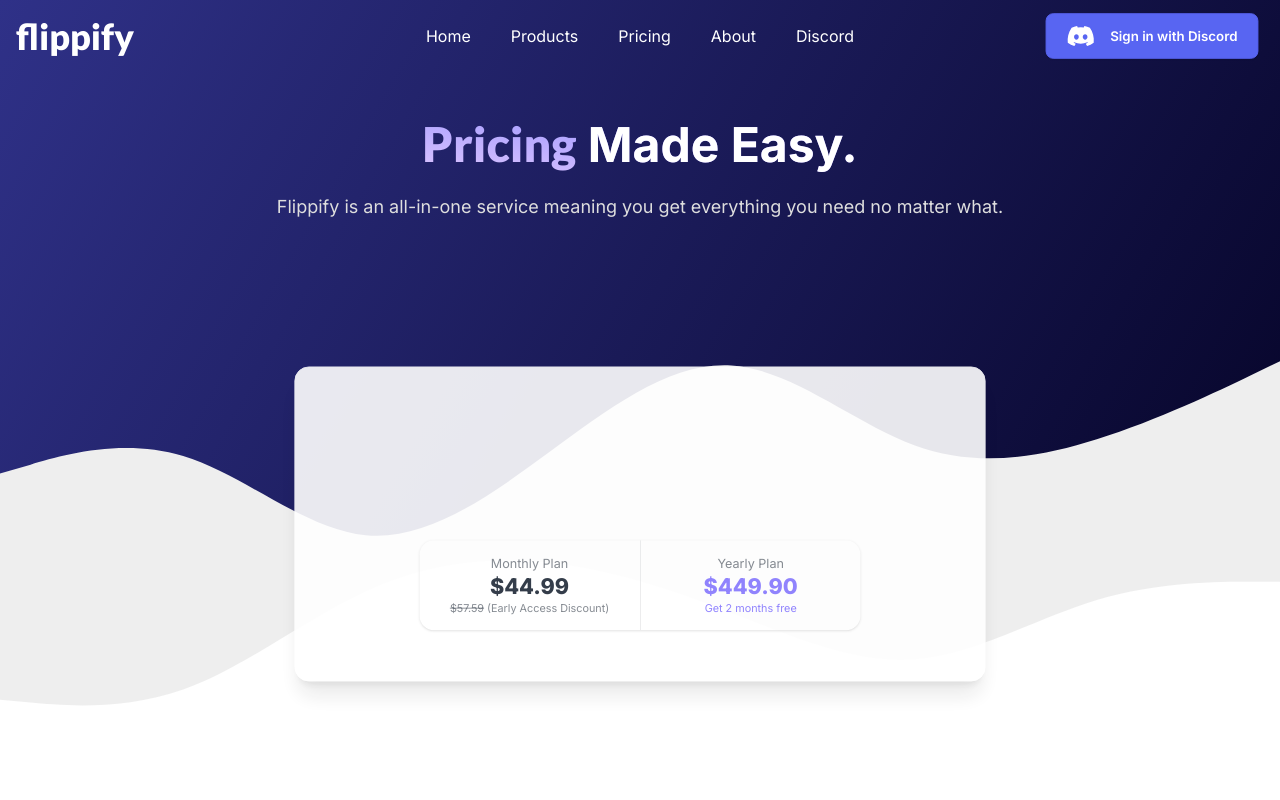
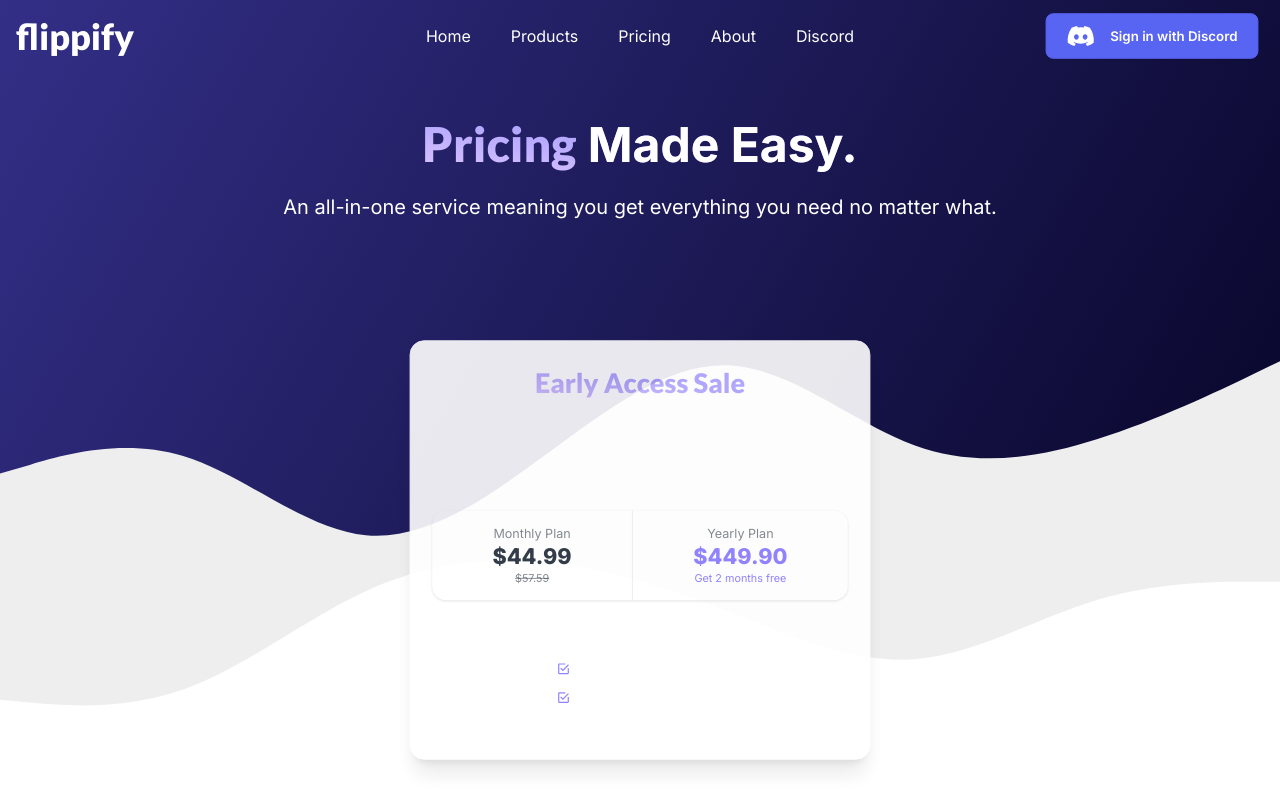
Before and after one commit to FlippifyDev/flippify-app, a Next.js app: page /l/pricing in a window 1280 px wide. Shown: the top 800 px of the page. Built offline with nearby package versions, Linux system fonts and the light colour scheme; no server answers.

Commit message:
Home Page Done - just edit background. Also Price Cards are done except for the extra services offered.

```diff
--- a/app/l/components/HomeContent.tsx
+++ b/app/l/components/HomeContent.tsx
@@ -4,6 +4,7 @@
 import AboutFlippify from './AboutFlippify';
 import PhoneMockup from './PhoneMockup';
 import BrowserMockup from './BrowserMockup';
+import PoweredByCompanies from './PoweredByCompanies';
 
 const lato = Lato({ weight: '900', style: 'italic', subsets: ['latin'] });
 const inter = Inter({ subsets: ['latin'] });
@@ -11,14 +12,24 @@
 const HomeContent = ({ className = '' }) => {
   return (
     <div className={`home-details-container ${className}`}>
-      <div className='flex flex-col items-center space-y-8'>
-        <p className={`${lato.className} text-5xl from-textGradStart to-textGradEnd to-60% bg-gradient-to-tr bg-clip-text text-transparent py-1 text-center`}>
-          Flipping
-          <a className={`${inter.className} mb-8 text-white text-5xl font-bold`}> Made Easy.</a>
+      <div className='flex flex-col items-center space-y-3'>
+        <p className={`${lato.className} text-5xl from-textGradStart to-textGradEnd to-60% bg-gradient-to-tr bg-clip-text text-transparent text-center`}>
+          Reselling
+          <a className={`${inter.className} text-white text-5xl font-bold`}> made easy</a>
         </p>
-        <p className='mb-8 text-greyText text-lg text-center m-2'>
+        <p className={`${inter.className} text-white text-5xl font-bold`}>
+        with our bots and tools.
+        </p>
+        <p className='mb-8 pb-1 pt-2 text-greyText text-lg text-center'>
           Providing An All-In-One Service Focused On Accelerating Your Reselling Profits.
         </p>
+        <div className="flex items-center mb-3 pb-2">
+            <span className="inline-block mr-2 text-grayText opacity-90 text-md">Powered by</span>
+            <span><PoweredByCompanies /></span>
+        </div>
+
+
+
         <GetEarlyAccess />
         <AboutFlippify />
         <PhoneMockup />
--- /dev/null
+++ b/app/l/components/PoweredByCompanies.tsx
@@ -0,0 +1,20 @@
+import React from 'react'
+
+const PoweredByCompanies = () => {
+  return (
+    <div className="avatar-group -space-x-5 rtl:space-x-reverse">
+        <div className="avatar">
+            <div className="w-8">
+            <img src="https://uxwing.com/wp-content/themes/uxwing/download/brands-and-social-media/discord-round-color-icon.png" />
+            </div>
+        </div>
+        <div className="avatar">
+            <div className="w-8">
+            <img src="https://images.ctfassets.net/fzn2n1nzq965/HTTOloNPhisV9P4hlMPNA/cacf1bb88b9fc492dfad34378d844280/Stripe_icon_-_square.svg?q=80&w=1082" />
+            </div>
+        </div>
+    </div>
+  )
+}
+
+export default PoweredByCompanies
--- a/app/l/components/PriceCard.tsx
+++ b/app/l/components/PriceCard.tsx
@@ -3,6 +3,13 @@
 import React, { useState } from 'react';
 import PriceStat from './PriceStat';
 import SubscribeNow from './SubscribeNow';
+import { Lato, Inter } from 'next/font/google';
+import { IoMdCheckboxOutline } from "react-icons/io";
+import { CiShoppingTag } from "react-icons/ci";
+
+
+const lato = Lato({ weight: '900', style: 'italic', subsets: ['latin'] });
+const inter = Inter({ subsets: ['latin'] });
 
 interface PriceCardProps {
   title: string;
@@ -26,10 +33,12 @@
   const currencySymbol = currency === 'GBP' ? '£' : '$';
 
   return (
-    <div className="m-5 sm:scale-90 md:scale-90 lg:max-w-2xl xl:max-w-3xl w-auto">
-      <div className="card lg:card-side bg-base-100 shadow-xl opacity-90 border border-white flex flex-col items-center justify-center mt-20 p-6">
-        <div className="w-full lg:w-3/4 xl:w-3/4 p-4 lg:p-6">
-          <h2 className="card-title text-white text-xl lg:text-2xl font-bold mb-2 flex justify-center">{title}</h2>
+    <div className="m-5 sm:scale-90 md:scale-90 lg:max-w-2xl xl:max-w-3xl w-auto px-0 sm:px-32">
+      <div className="card lg:card-side bg-base-100 shadow-xl opacity-90 border border-white flex flex-col items-center justify-center mt-20 pt-6 pb-6">
+        <div className="w-full px-8 sm:px-6">
+          <div className="flex items-center justify-center pb-2">
+            <h2 className={`${lato.className} text-3xl from-textGradStart to-textGradEnd to-60% bg-gradient-to-tr bg-clip-text text-transparent py-1 text-center mb-2`}>Early Access Sale</h2>
+          </div>
           <p className="text-white text-sm lg:text-base mb-4 flex justify-center text-center">{description}</p>
           <div className="flex items-center justify-center gap-2 mb-4">
             <span className="label-text text-white">USD</span>
@@ -41,6 +50,7 @@
             />
             <span className="label-text text-white">GBP</span>
           </div>
+          <div className="flex justify-center">
           {prices.length > 0 && (
             <PriceStat
               prices={convertedPrices}
@@ -49,6 +59,21 @@
               currencySymbol={currencySymbol}
             />
           )}
+          </div>
+          <div className="flex flex-col items-center justify-center text-white pt-6 pb-6">
+            <h2 className="mb-4">What&apos;s included:</h2>
+
+            <div className="flex items-center mb-2">
+              <IoMdCheckboxOutline className="inline-block mr-2 text-paymentPlanText" />
+              <p className="mb-0">All Deal-Finding Bots.</p>
+            </div>
+
+            <div className="flex items-center">
+              <IoMdCheckboxOutline className="inline-block mr-2 text-paymentPlanText" />
+              <p className="mb-0">All Deal-Finding Bots.</p>
+            </div>
+          </div>
+
           <div className="flex justify-end mt-2">
             {prices.length > 0 && selectedPlan !== null && (
               <SubscribeNow />
--- a/app/l/components/PriceList.tsx
+++ b/app/l/components/PriceList.tsx
@@ -8,7 +8,7 @@
 const PriceList = () => {
   return (
     <div className="flex flex-wrap justify-center xl:w-11/12 h-full mb-5 mt-5">
-      <div className='flex flex-col items-center space-y-5'>
+      <div className='flex flex-col items-center space-y-5 text-center'>
         <div className="flex justify-center">
         <p className={`${lato.className} text-5xl from-textGradStart to-textGradEnd to-60% bg-gradient-to-tr bg-clip-text text-transparent py-1`}>
           Pricing
@@ -16,8 +16,8 @@
         </p>
         </div>
         <div className="flex justify-center">
-        <p className='mb-8 text-greyText text-lg text-center'>
-          Flippify is an all-in-one service meaning you get everything you need no matter what.
+        <p className='mx-2 text-white  text-xl text-center'>
+          An all-in-one service meaning you get everything you need no matter what.
         </p>
         </div>
 
--- a/app/l/components/PriceStat.tsx
+++ b/app/l/components/PriceStat.tsx
@@ -11,7 +11,7 @@
 
 const PriceStat: React.FC<PriceStatProps> = ({ prices, onPlanSelect, selectedPlan, currencySymbol }) => {
   return (
-    <div className="stats stats-vertical xl:stats-horizontal lg:stats-horizontal md:stats-vertical shadow md:w-auto lg:w-full flex justify-equally">
+    <div className="stats stats-vertical sm:stats-horizontal shadow w-full md:w-auto lg:w-full">
       <div
         className={`stat flex flex-col items-center justify-center hover:cursor-pointer hover:bg-lightGreyHighlight hover:bg-opacity-50 transition-colors duration-200 ${
           selectedPlan === 0 ? 'bg-lightGreyHighlight bg-opacity-50' : 'bg-lightGreyHighlight bg-opacity-0'
@@ -22,8 +22,8 @@
         <div className="stat-value text-2xl sm:text-2xl md:text-3xl lg:text-2xl">
           {currencySymbol}{prices[0].toFixed(2)}
         </div>
-        <div className="stat-desc">
-          <del>{currencySymbol}{(prices[0] * 1.28).toFixed(2)}</del> (Early Access Discount)
+        <div className="stat-desc text-center">
+          <del>{currencySymbol}{(prices[0] * 1.28).toFixed(2)}</del>
         </div>
       </div>
 
--- a/app/l/components/ProductList.tsx
+++ b/app/l/components/ProductList.tsx
@@ -5,7 +5,7 @@
 const ProductList: React.FC = () => {
     const legoRetirementWebsites = ["Amazon", "John Lewis", "eBay", "Hamleys", "Zavvi", "More soon..."]
     return (
-        <div className="flex flex-wrap justify-center mt-10 mb-10 md:px-10">
+        <div className="flex flex-wrap justify-center pt-10 md:px-10">
             <ProductCard
                 title="Lego Retirement Deals"
                 description="Monitors soon-to-retire lego sets across a range websites. Using this bot, gain access to high-value deals you would otherwise spend hours searching for, in seconds. These specific lego sets are on our radar as they are confirmed to be retiring shortly and are well-known to skyrocket in value not long after being taken off the shelves."
```
